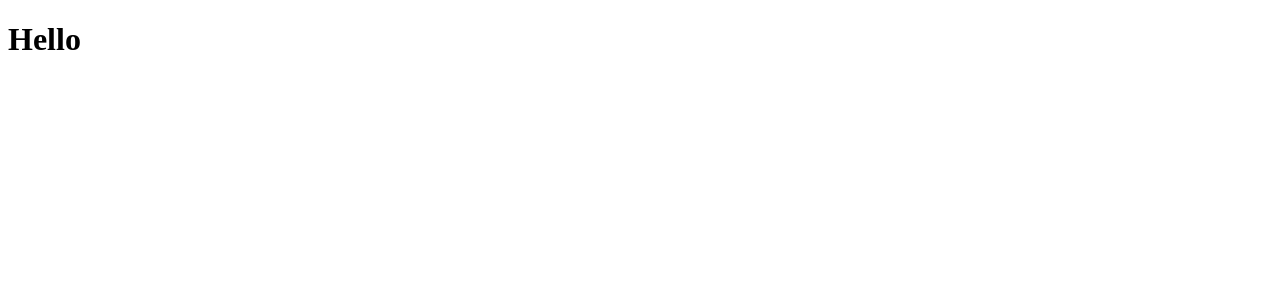
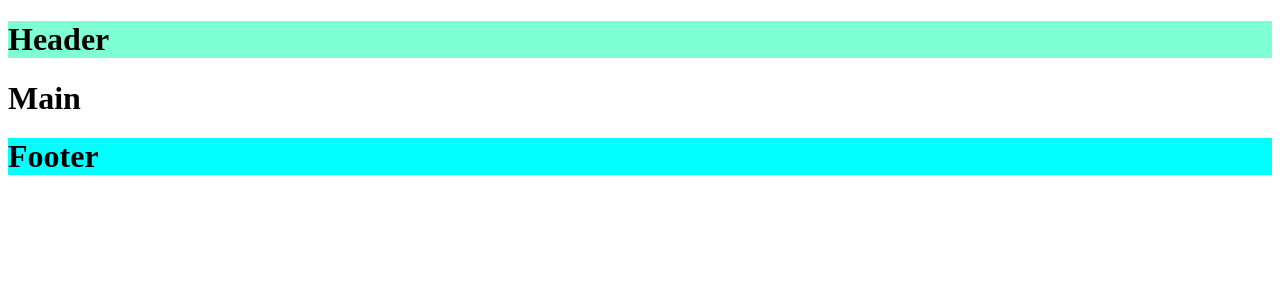
Before and after one commit to AdrianKnudsen/Luna-Link, a React (Vite) app: page / in a window 1280 px wide. Shown: the top 300 px of the page. Built offline with nearby package versions, Linux system fonts and the light colour scheme.

Commit message:
created routes

```diff
--- a/package.json
+++ b/package.json
@@ -11,7 +11,8 @@
   },
   "dependencies": {
     "react": "^18.2.0",
-    "react-dom": "^18.2.0"
+    "react-dom": "^18.2.0",
+    "react-router-dom": "^6.20.1"
   },
   "devDependencies": {
     "@types/react": "^18.2.37",
--- a/src/App.jsx
+++ b/src/App.jsx
@@ -1,9 +1,18 @@
-import { useState } from "react";
+import { BrowserRouter, Routes, Route } from 'react-router-dom'
+import { LayoutBase } from './Pages/LayoutBase';
+import { LandingPage } from './Pages/LandingPage';
 
 export function App() {
   return (
     <>
-      <h1>Hello</h1>
+        <BrowserRouter>
+          <Routes>
+            <Route path="/" element = {<LayoutBase/>}>
+              <Route index element= {<LandingPage/>}/>
+              <Route path='*' element={<h1>404 Not Found</h1>}/>
+            </Route>
+          </Routes>
+        </BrowserRouter>
     </>
   );
 }
--- /dev/null
+++ b/src/Components/Footer/Footer.jsx
@@ -0,0 +1,10 @@
+import styles from "./Footer.module.css"
+
+
+export function Footer(){
+    return(
+        <>
+            <h1 className={styles.footerTitle}>Footer</h1>
+        </>
+    )
+}
--- /dev/null
+++ b/src/Components/Footer/Footer.module.css
@@ -0,0 +1,3 @@
+.footerTitle{
+    background-color: aqua;
+}
--- /dev/null
+++ b/src/Components/Header/Header.jsx
@@ -0,0 +1,10 @@
+import styles from "./Header.module.css"
+
+
+export function Header(){
+    return(
+        <>
+            <h1 className={styles.headerTitle}>Header</h1>
+        </>
+    )
+}
--- /dev/null
+++ b/src/Components/Header/Header.module.css
@@ -0,0 +1,3 @@
+.headerTitle{
+    background-color: aquamarine;
+}
--- /dev/null
+++ b/src/Pages/LandingPage.jsx
@@ -0,0 +1,9 @@
+export function LandingPage(){
+    return(
+        <>
+            <main>
+                <h1>Main</h1>
+            </main>
+        </>
+    )
+}
--- /dev/null
+++ b/src/Pages/LayoutBase.jsx
@@ -0,0 +1,19 @@
+import { Outlet } from "react-router-dom";
+import { Header } from "../Components/Header/Header";
+import { Footer } from "../Components/Footer/Footer";
+
+export function LayoutBase(){
+    return(
+        <>
+            <Header/>
+
+            <div>
+                <Outlet/>
+            </div>
+
+            <Footer/>
+
+
+        </>
+    );
+}
--- a/src/main.jsx
+++ b/src/main.jsx
@@ -1,10 +1,11 @@
 import React from 'react'
 import ReactDOM from 'react-dom/client'
-import {App} from './App.jsx'
+import { App } from './App.jsx'
 import './index.css'
+
 
 ReactDOM.createRoot(document.getElementById('root')).render(
   <React.StrictMode>
-    <App />
+    <App/>
   </React.StrictMode>,
 )
```
Also changed, not shown: 1 other file (tests, documents, lock files or other folders).
